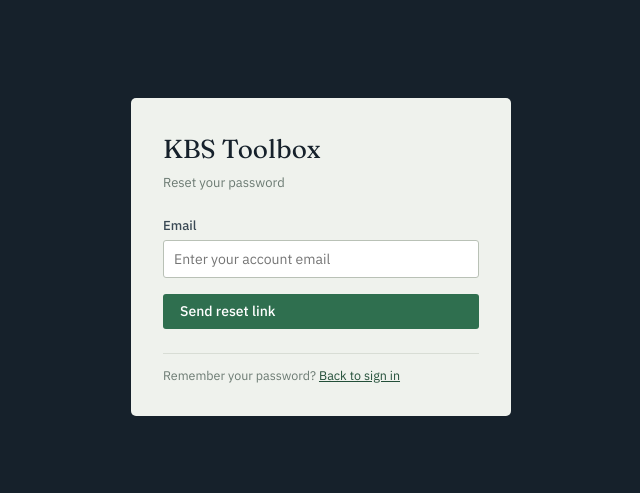
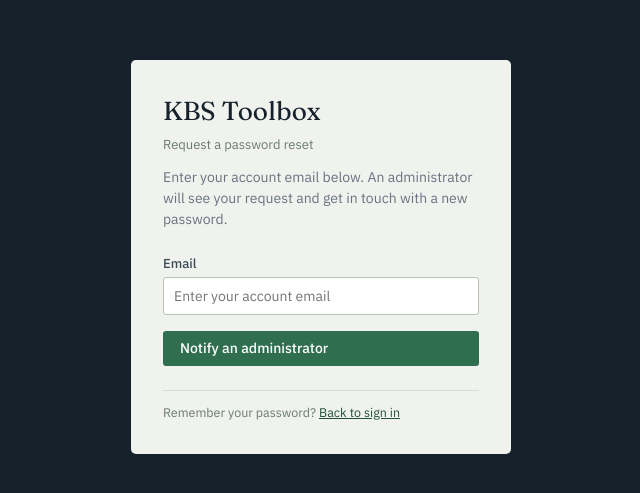
Before and after one commit to Musty23456/KBS_toolbox, a React (Vite) app in the folder web/: page /forgot-password in a window 1280 px wide. Shown: the part 143-636 px from the top of the page, without its empty margins (319-959 px from the left). Built offline with nearby package versions, Linux system fonts and the light colour scheme; no server answers.

Commit message:
Modify ForgotPasswordPage text and button label
Updated the text for the password reset request and button.

```diff
--- a/web/src/pages/ForgotPasswordPage.tsx
+++ b/web/src/pages/ForgotPasswordPage.tsx
@@ -32,8 +32,13 @@ export function ForgotPasswordPage() {
       <div className="login-panel">
         <div className="login-brand">
           KBS Toolbox
-          <small>Reset your password</small>
+          <small>Request a password reset</small>
         </div>
+
+        <p style={{ marginTop: 12, color: "#6b7280", fontSize: 14 }}>
+          Enter your account email below. An administrator will see your
+          request and get in touch with a new password.
+        </p>
 
         <form onSubmit={handleSubmit} style={{ marginTop: 24 }}>
           {message && <div className="form-success">{message}</div>}
@@ -59,7 +64,7 @@ export function ForgotPasswordPage() {
             disabled={isSubmitting}
             style={{ width: "100%" }}
           >
-            {isSubmitting ? "Sending…" : "Send reset link"}
+            {isSubmitting ? "Sending…" : "Notify an administrator"}
           </button>
         </form>
 
```
